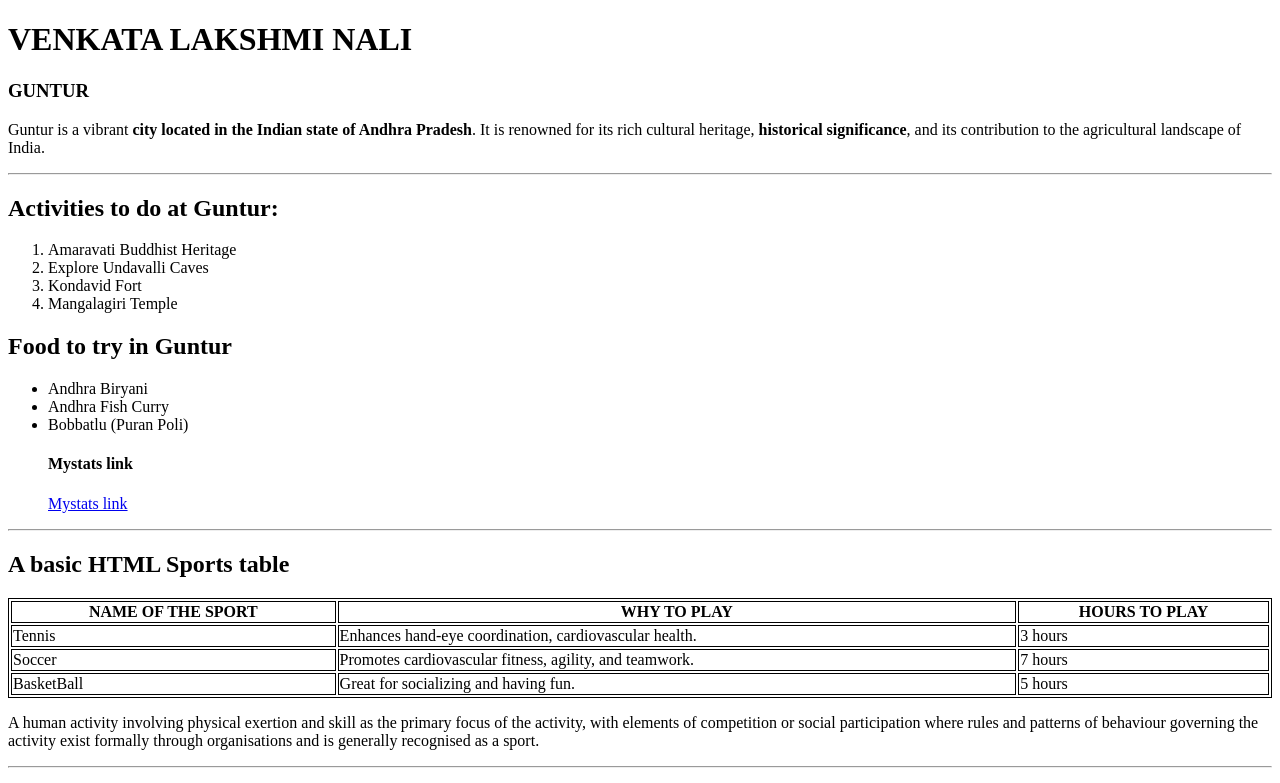
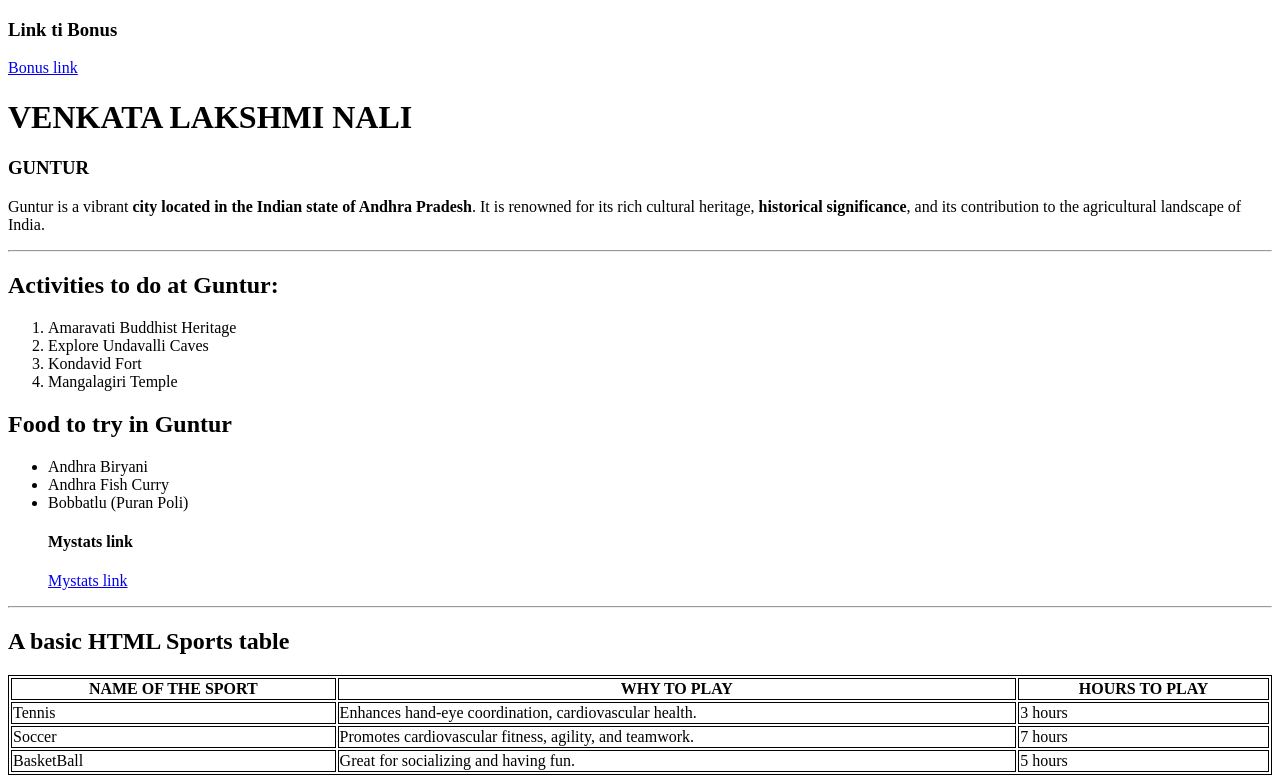
Before and after one commit to 44-563-WebApps-F23/44563-webapps-f23-assignment3-Lakshminali20000, a plain HTML site: page index.html in a window 1280 px wide. Shown: the top 783 px of the page. Drawn offline with Linux system fonts and the light colour scheme.

```diff
--- a/index.html
+++ b/index.html
@@ -5,6 +5,8 @@
 
     </head>
     <body>
+      <h3>Link ti Bonus</h3>
+    </h4> <a href="bonus.html" >Bonus link</a>
         <h1>VENKATA LAKSHMI NALI</h1>
 
     </body>
```
